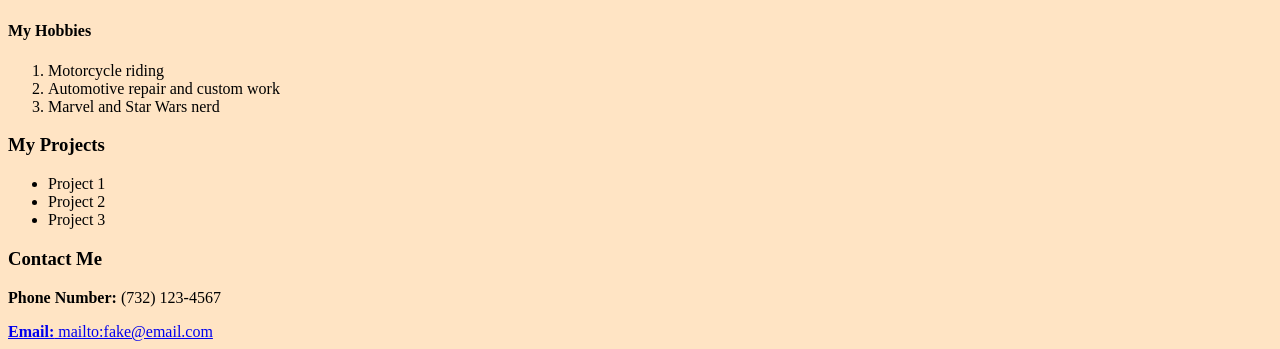
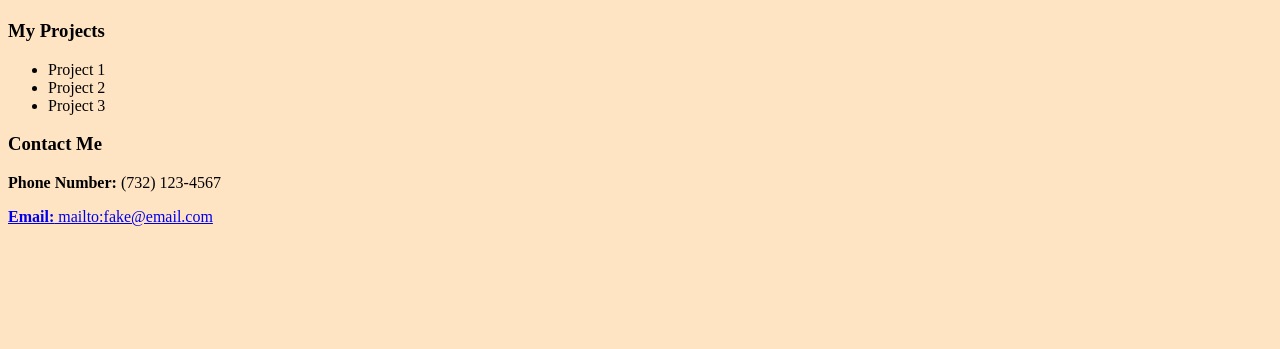
Before and after one commit to kdamato/Portfolio, a plain HTML site: page index.html in a window 1280 px wide. Shown: the part 1151-1500 px from the top of the page. After the commit the page ends 1385 px from the top, so only its background shows below. Drawn offline with Linux system fonts and the light colour scheme.

Commit message:
Portfolio structure built

```diff
--- a/index.html
+++ b/index.html
@@ -44,12 +44,6 @@
             Deep v poutine four dollar toast sriracha fam copper mug iPhone cardigan mlkshk leggings salvia 8-bit viral. Intelligentsia tote bag chillwave offal, pop-up listicle drinking vinegar cred fashion axe pitchfork tousled heirloom microdosing hashtag yuccie. Kickstarter cred polaroid blue bottle try-hard next level meggings deep v bespoke keffiyeh chambray waistcoat. Snackwave migas gluten-free air plant drinking vinegar mlkshk. Brunch shoreditch retro semiotics chillwave vice before they sold out. Four dollar toast keffiyeh paleo fixie schlitz shabby chic live-edge ennui selvage try-hard banh mi jianbing pug.
             Pop-up letterpress hammock gastropub seitan sriracha tote bag shabby chic 8-bit wayfarers mumblecore portland lo-fi bespoke. Banjo etsy franzen YOLO narwhal, normcore neutra cloud bread lyft kitsch hammock. Ramps echo park kogi deep v semiotics normcore. Fixie pinterest migas drinking vinegar vexillologist coloring book. Blue bottle venmo cray marfa gochujang XOXO. Kinfolk adaptogen selfies kale chips mlkshk. XOXO sustainable selvage, live-edge gentrify photo booth waistcoat skateboard leggings migas plaid heirloom mustache food truck disrupt.</p>
             <img src="C:\Users\kyled\Desktop" alt="Scarlett D'Amato" />
-          <h4>My Hobbies</h4>
-              <ol>
-                  <li>Motorcycle riding</li>
-                  <li>Automotive repair and custom work</li>
-                  <li>Marvel and Star Wars nerd</li>
-              </ol>
          <h3>My Projects</h3>
             <ul>
                 <li>Project 1</li>
```
